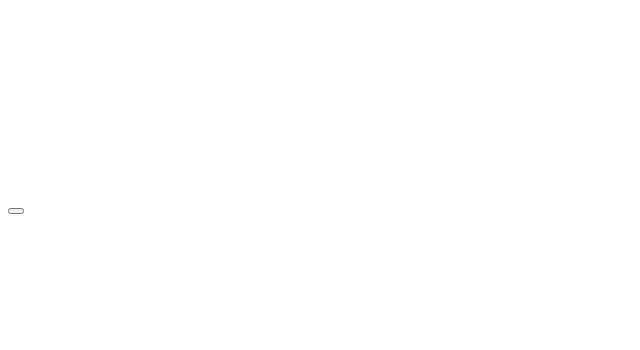
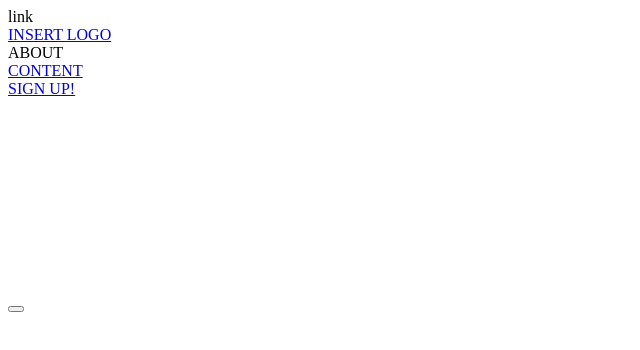
Before and after one commit to tostimontes/odin-landing-page, a plain HTML site: page index.html in a window 1280 px wide. Shown: the whole page, without its empty margins (0-640 px from the left). Drawn offline with Linux system fonts and the light colour scheme.

Commit message:
feat: creation of /media to store images
- Created media directory
- Added logo (created with GIMP)
- Also added ID links to all nav_links

```diff
--- a/index.html
+++ b/index.html
@@ -3,18 +3,19 @@
 <head>
     <meta charset="UTF-8">
     <meta name="viewport" content="width=device-width, initial-scale=1.0">
+    link
     <title>Odin landing page</title>
 </head>
 <body>
     <section class="header">
         <nav>
-            <div><a href="" class="nav_links"></a></div>
-            <div><a href="" class="nav_links"></a></div>
-            <div><a href="" class="nav_links"></a></div>
-            <div><a href="" class="nav_links"></a></div>
+            <div><a href="#top" class="nav_links">INSERT LOGO</a></div>
+            <div><a href="#about" class="nav_links"></a>ABOUT</div>
+            <div><a href="#main_content" class="nav_links">CONTENT</a></div>
+            <div><a href="#sign_up" class="nav_links">SIGN UP!</a></div>
         </nav>
     </section>
-    <section class="about">
+    <section class="about" id="about">
         <div>
             <h1></h1>
             <p></p>
@@ -22,7 +23,7 @@
         </div>
         <div><img src="" alt=""></div>
     </section>
-    <section class="main_content">
+    <section class="main_content" id="main_content">
         <h2></h2>
         <div>
             <img src="" alt="">
@@ -45,7 +46,7 @@
             <p></p>
         </div>
     </section>
-    <section class="sign_up">
+    <section class="sign_up" id="sign_up">
         <div>
             <div>
                 <h3></h3>
--- /dev/null
+++ b/style.css
@@ -0,0 +1,7 @@
+:root {
+    font-size: 62.5%;
+}
+
+body {
+    font-size: 1.6rem;
+}
```
Also changed, not shown: media/glutaLogo.png (added).
